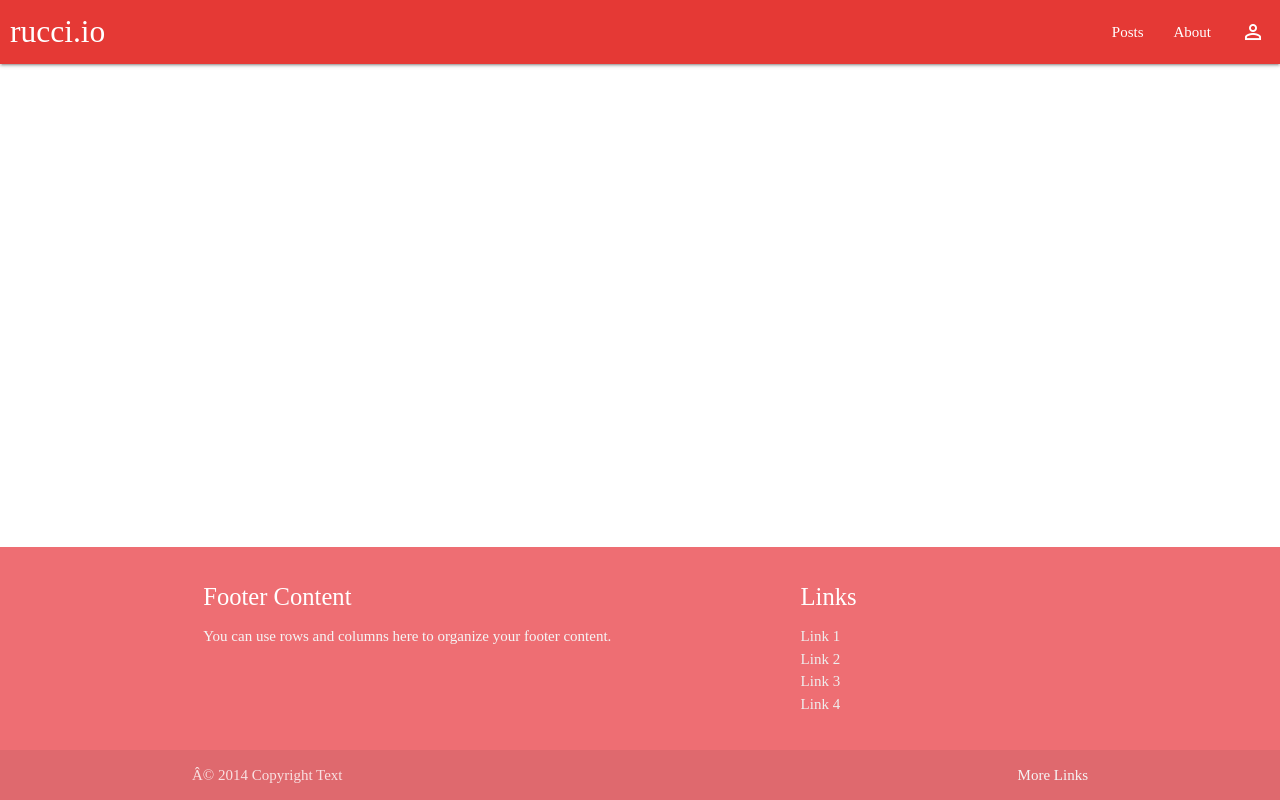
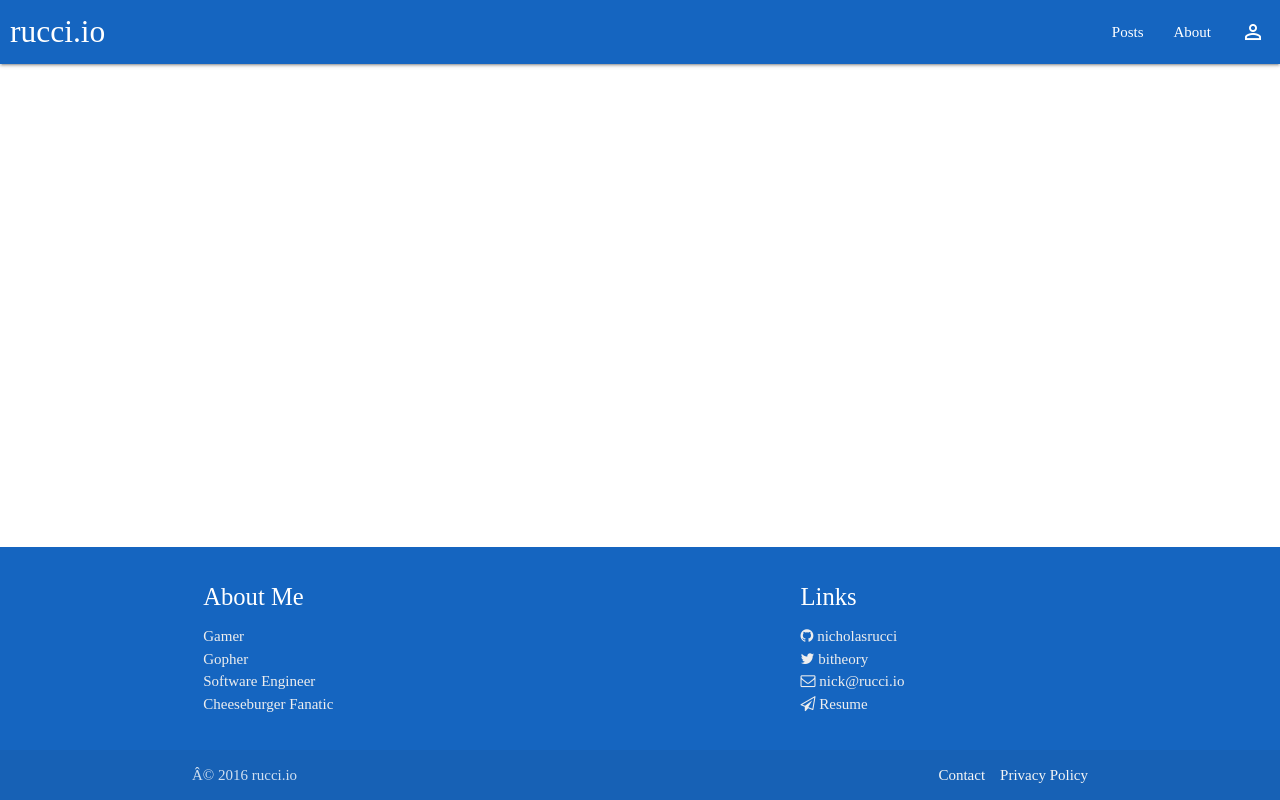
Before and after one commit to nicholasrucci/blog, a plain HTML site: page public/index.html in a window 1280 px wide. Drawn offline with nearby package versions, Linux system fonts and the light colour scheme; no server answers.

Commit message:
Add content for footer

```diff
--- a/public/index.html
+++ b/public/index.html
@@ -5,6 +5,7 @@
     <link rel="stylesheet" href="https://cdnjs.cloudflare.com/ajax/libs/materialize/0.97.6/css/materialize.min.css">
     <link rel="stylesheet" href="style.css" media="screen" title="no title" charset="utf-8">
     <link href="https://fonts.googleapis.com/icon?family=Material+Icons" rel="stylesheet">
+    <link rel="stylesheet" href="https://maxcdn.bootstrapcdn.com/font-awesome/4.6.1/css/font-awesome.min.css">
 
     <script src="https://cdnjs.cloudflare.com/ajax/libs/jquery/3.0.0-beta1/jquery.min.js"></script>
     <script src="https://cdnjs.cloudflare.com/ajax/libs/materialize/0.97.6/js/materialize.min.js"></script>
@@ -15,7 +16,7 @@
   <body>
     <main>
     <nav>
-      <div class="nav-wrapper red darken-1">
+      <div class="nav-wrapper blue darken-3">
         <div class="nav-container">
           <a href="#" class="brand-logo">rucci.io</a>
           <ul id="nav-mobile" class="right hide-on-med-and-down">
@@ -30,35 +31,41 @@
     <div class="container">
       <div class="row">
         <div id="posts-container" class="col m12 m8">
-          <div class="card blue-grey darken-1">
+          <div class="card blue-grey darken-2">
           </div>
         </div>
       </div>
     </div>
 
     </main>
-    <footer class="page-footer">
+    <footer class="page-footer blue darken-3">
          <div class="container">
            <div class="row">
              <div class="col l6 s12">
-               <h5 class="white-text">Footer Content</h5>
-               <p class="grey-text text-lighten-4">You can use rows and columns here to organize your footer content.</p>
+               <h5 class="white-text">About Me</h5>
+               <ul>
+                 <li><a class="grey-text text-lighten-3" href="#!">Gamer</a></li>
+                 <li><a class="grey-text text-lighten-3" href="#!">Gopher</a></li>
+                 <li><a class="grey-text text-lighten-3" href="#!">Software Engineer</a></li>
+                 <li><a class="grey-text text-lighten-3" href="#!">Cheeseburger Fanatic</a></li>
+               </ul>
              </div>
              <div class="col l4 offset-l2 s12">
                <h5 class="white-text">Links</h5>
                <ul>
-                 <li><a class="grey-text text-lighten-3" href="#!">Link 1</a></li>
-                 <li><a class="grey-text text-lighten-3" href="#!">Link 2</a></li>
-                 <li><a class="grey-text text-lighten-3" href="#!">Link 3</a></li>
-                 <li><a class="grey-text text-lighten-3" href="#!">Link 4</a></li>
+                 <li><a class="grey-text text-lighten-3" href="https://github.com/nicholasrucci"><i class="fa fa-github" aria-hidden="true"></i> nicholasrucci</a></li>
+                 <li><a class="grey-text text-lighten-3" href="https://twitter.com/bitheory"><i class="fa fa-twitter" aria-hidden="true"></i> bitheory</a></li>
+                 <li><a class="grey-text text-lighten-3" href="mailto:nick@rucci.io"><i class="fa fa-envelope-o" aria-hidden="true"></i> nick@rucci.io</a></li>
+                 <li><a class="grey-text text-lighten-3" href="https://nicholasrucci.com"><i class="fa fa-paper-plane-o" aria-hidden="true"></i> Resume</a></li>
                </ul>
              </div>
            </div>
          </div>
          <div class="footer-copyright">
            <div class="container">
-           © 2014 Copyright Text
-           <a class="grey-text text-lighten-4 right" href="#!">More Links</a>
+           © 2016 rucci.io
+           <a class="grey-text text-lighten-4 right footer-link" href="#!">Privacy Policy</a>
+           <a class="grey-text text-lighten-4 right footer-link" href="#!">Contact</a>
            </div>
          </div>
        </footer>
--- a/public/style.css
+++ b/public/style.css
@@ -12,6 +12,10 @@ body {
    flex: 1 0 auto;
  }
 
+.footer-link {
+  margin-left: 15px;
+}
+
 .nav-container {
   max-width: 1300px;
   margin: 0 auto;
```
